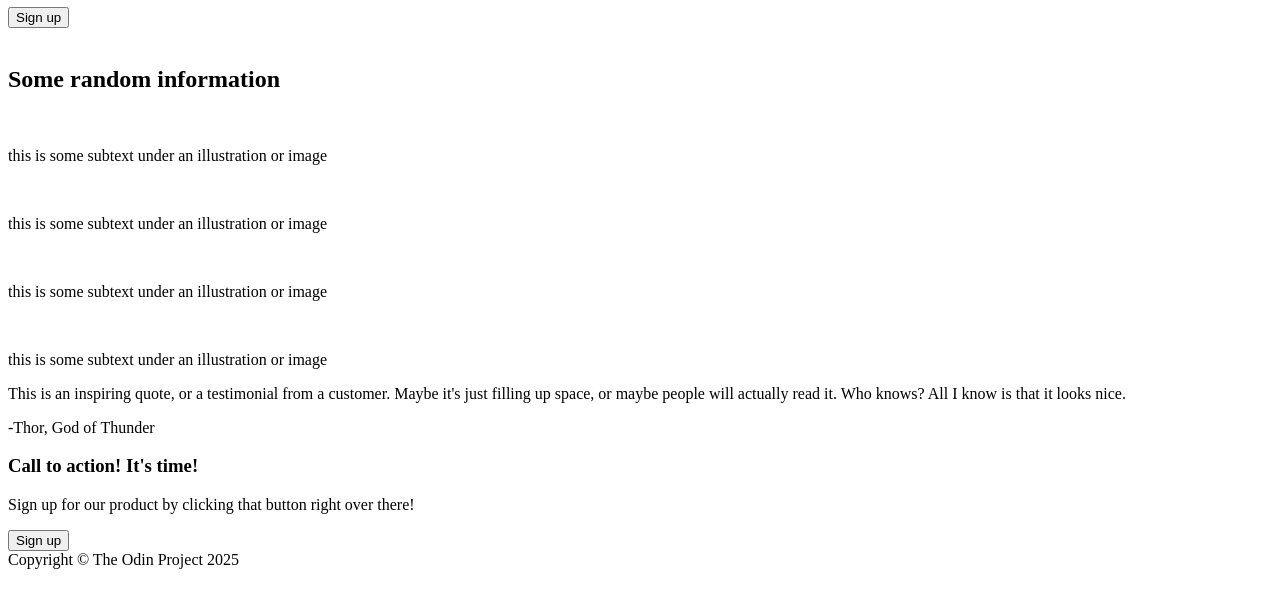
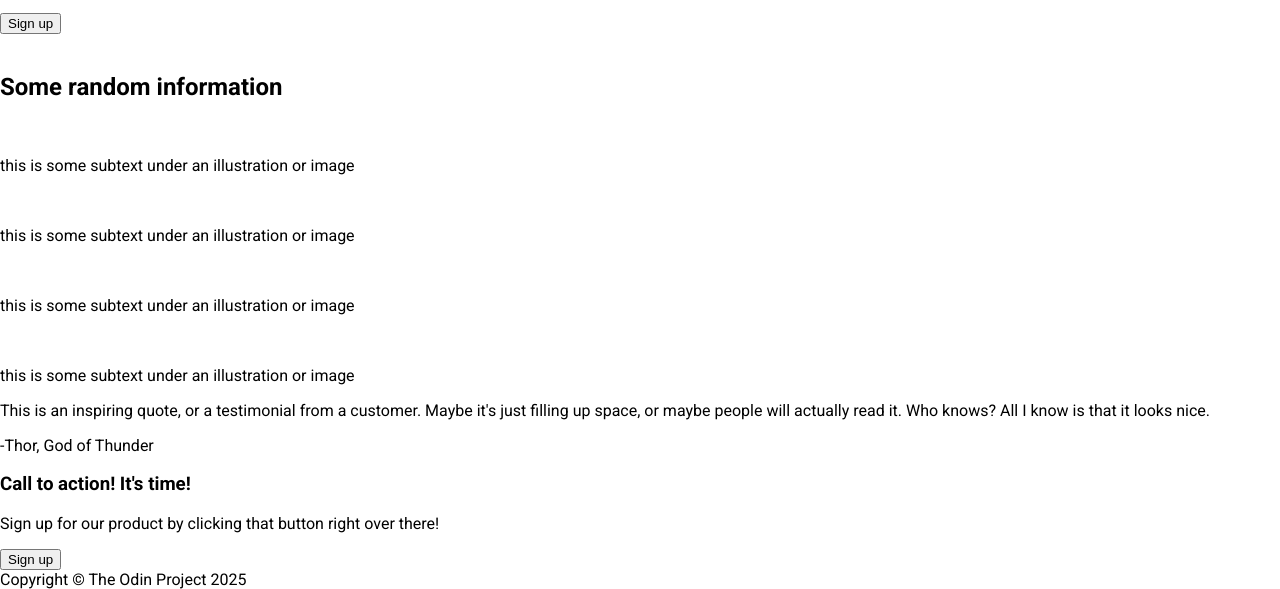
Before and after one commit to bllacboyy00/demo-landing-page, a plain HTML site: page index.html in a window 1280 px wide. Shown: the part 211-800 px from the top of the page. Drawn offline with Linux system fonts and the light colour scheme.

Commit message:
Add global reset and typography styles
- Cleared the margin
-Cleared the padding
- Set font family

```diff
--- a/index.html
+++ b/index.html
@@ -6,6 +6,10 @@
     <title>Landing Page</title>
 
     <link rel="stylesheet" href="style.css">
+
+    <link rel="preconnect" href="https://fonts.googleapis.com">
+<link rel="preconnect" href="https://fonts.gstatic.com" crossorigin>
+<link href="https://fonts.googleapis.com/css2?family=Roboto:ital,wght@0,100..900;1,100..900&display=swap" rel="stylesheet">
 </head>
 <body>
     <div>
--- a/style.css
+++ b/style.css
@@ -0,0 +1,5 @@
+body {
+    margin: 0;
+    padding: 0;
+    font-family: 'Roboto';
+}
```
